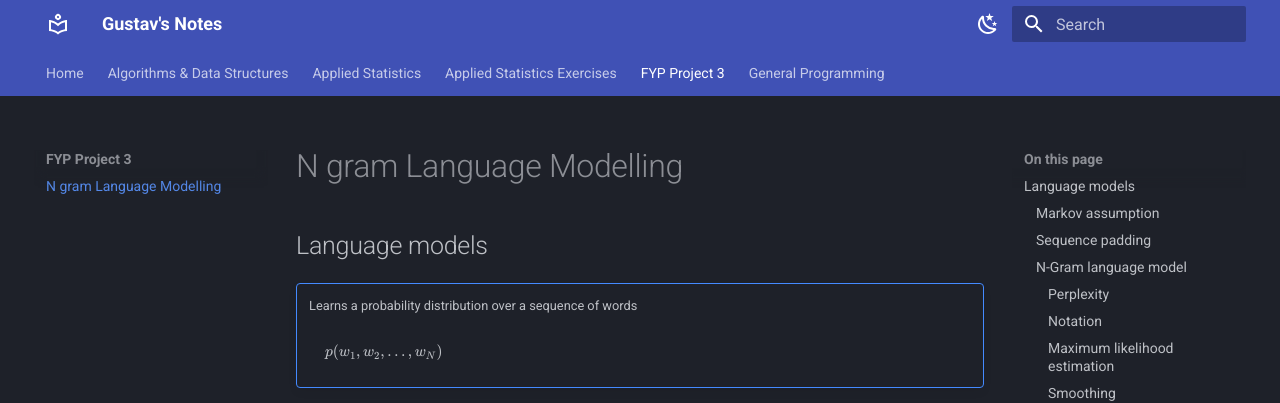
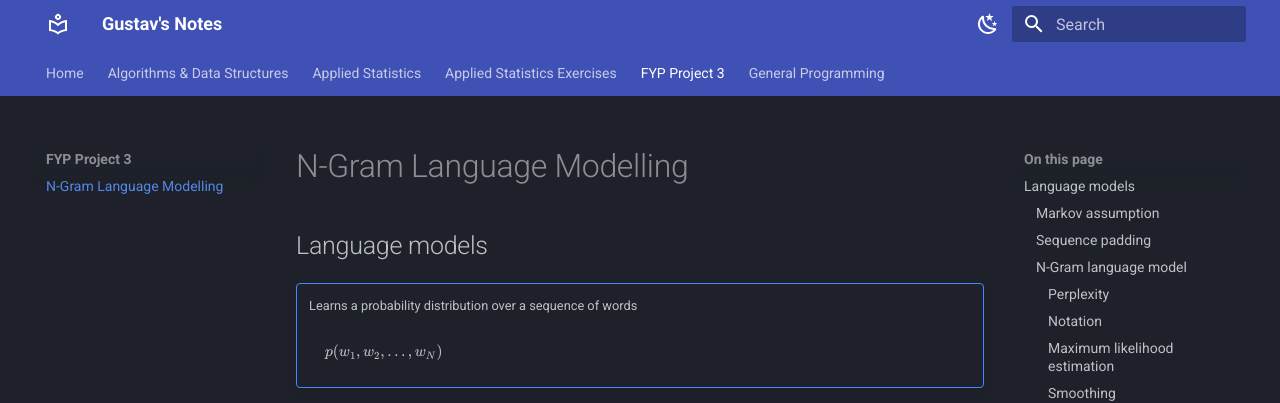
Before and after one commit to gustavkrist/notes, an MkDocs documentation site: the page built from docs/FYP Project 3/N-gram Language Modelling.md, in a window 1280 px wide and 900 px high. Shown: the top 403 px of the window. Built offline with MkDocs 1.6.1 and Material for MkDocs 9.7.7, drawn with Linux system fonts in a browser that asks for light colours; nearby versions of some CDN libraries; part of the change alters nothing that is shown.

```diff
--- a/docs/FYP Project 3/N-gram Language Modelling.md
+++ b/docs/FYP Project 3/N-gram Language Modelling.md
@@ -1,5 +1,6 @@
 ---
 tags: [n-gram, language modelling]
+title: N-Gram Language Modelling
 ---
 
 ## Language models
```
